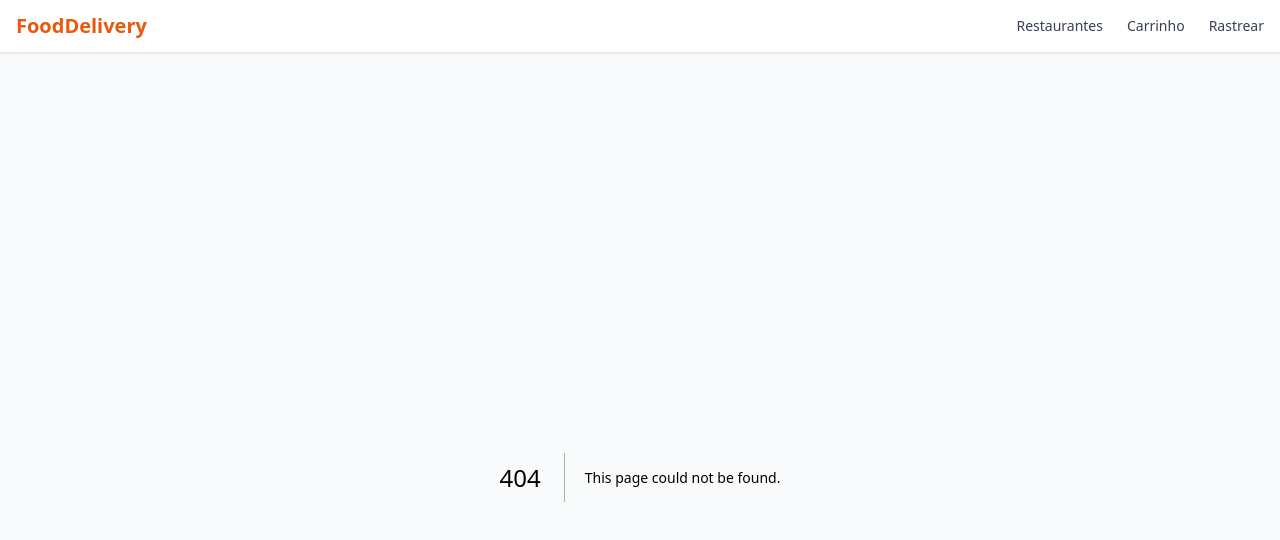
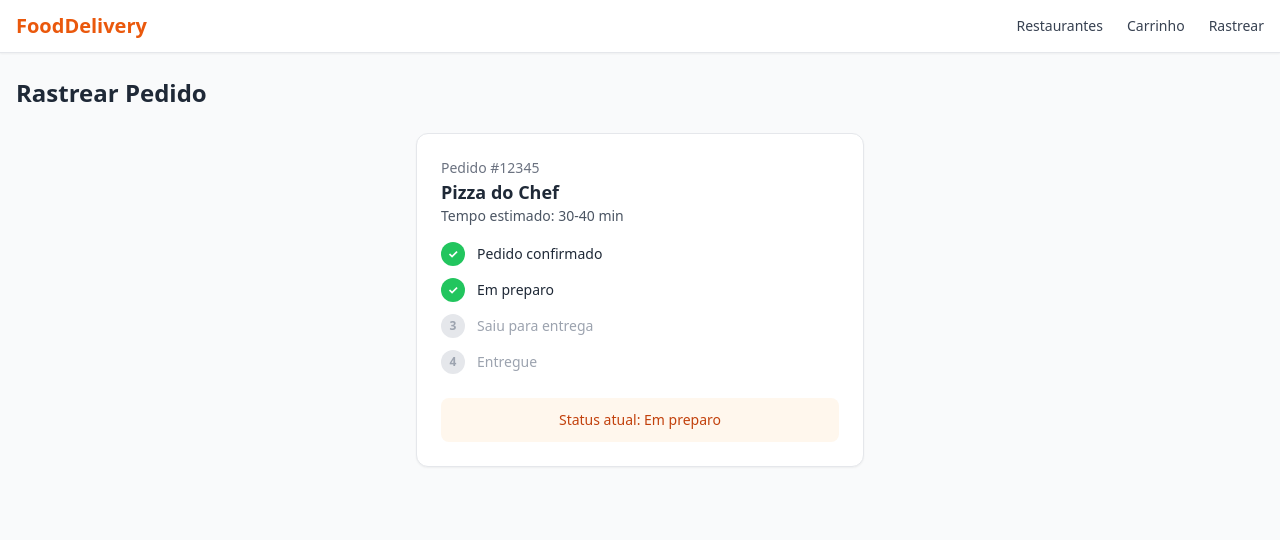
Before and after one commit to kaynan98/teste2101, a Next.js app: page /tracking in a window 1280 px wide. Before the commit this address had no page. Shown: the top 540 px of the page. Built offline with nearby package versions, Linux system fonts and the light colour scheme.

Commit message:
[AI] src/app/tracking/page.tsx

```diff
--- /dev/null
+++ b/src/app/tracking/page.tsx
@@ -0,0 +1,57 @@
+// Página de rastreamento mockada
+
+export default function TrackingPage() {
+  // Simula um pedido em andamento
+  const order = {
+    id: "#12345",
+    status: "Em preparo",
+    restaurant: "Pizza do Chef",
+    estimatedTime: "30-40 min",
+    steps: [
+      { label: "Pedido confirmado", done: true },
+      { label: "Em preparo", done: true },
+      { label: "Saiu para entrega", done: false },
+      { label: "Entregue", done: false },
+    ],
+  };
+
+  return (
+    <div>
+      <h1 className="text-2xl font-bold text-gray-800 mb-6">Rastrear Pedido</h1>
+      <div className="bg-white rounded-xl shadow-sm border border-gray-200 p-6 max-w-md mx-auto">
+        <div className="mb-4">
+          <p className="text-sm text-gray-500">Pedido {order.id}</p>
+          <p className="text-lg font-semibold text-gray-800">{order.restaurant}</p>
+          <p className="text-sm text-gray-600">Tempo estimado: {order.estimatedTime}</p>
+        </div>
+        <div className="space-y-3">
+          {order.steps.map((step, index) => (
+            <div key={index} className="flex items-center gap-3">
+              <div
+                className={`w-6 h-6 rounded-full flex items-center justify-center text-xs font-bold ${
+                  step.done
+                    ? "bg-green-500 text-white"
+                    : "bg-gray-200 text-gray-400"
+                }`}
+              >
+                {step.done ? "✓" : index + 1}
+              </div>
+              <span
+                className={`text-sm ${
+                  step.done ? "text-gray-800 font-medium" : "text-gray-400"
+                }`}
+              >
+                {step.label}
+              </span>
+            </div>
+          ))}
+        </div>
+        <div className="mt-6 p-3 bg-orange-50 rounded-lg text-center">
+          <p className="text-sm text-orange-700 font-medium">
+            Status atual: {order.status}
+          </p>
+        </div>
+      </div>
+    </div>
+  );
+}
```
